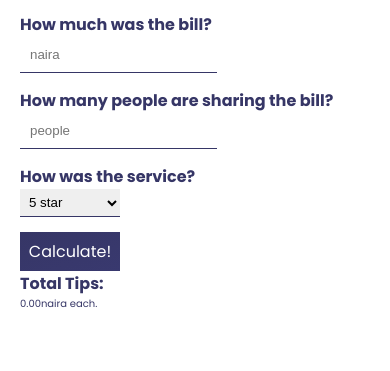
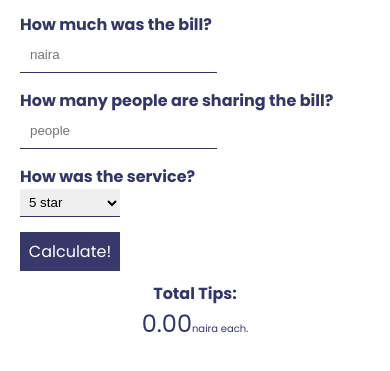
Before and after one commit to Abisola-Morohunfolu/tipsCalculator, a plain HTML site: page index.html in a window 390 px wide. Shown: the part 485-856 px from the top of the page. Drawn offline with nearby package versions, Linux system fonts and the light colour scheme.

Commit message:
made output text responsive

```diff
--- a/css/style.css
+++ b/css/style.css
@@ -13,6 +13,7 @@ body {
     box-sizing: border-box;
     color: #363666;
 }
+
 
 .img-container {
     text-align: center;
@@ -81,6 +82,15 @@ input {
     cursor: pointer;
 }
 
+.tip-container {
+    text-align: center;
+    padding: 1rem;
+}
+
+.tip-amount {
+    font-size: 2.4rem;
+}
+
 /* MEDIA QUERIES */
 
 @media screen and (min-width: 768px) {
@@ -100,6 +110,10 @@ input {
         font-size: 2.4rem;
         width: 15rem;
         margin-top: 2rem;
+    }
+
+    .tip-amount {
+        font-size: 3rem;
     }
 }
 
--- a/index.html
+++ b/index.html
@@ -10,10 +10,10 @@
     </head>
     <body>
         <div id="wrapper">
-            <div class="img-container col-8  animated fadeIn slower 2s">
+            <div class="img-container col-8">
                 <img src="./img/Illustration.svg" alt="Tips Calculator">
             </div><!--end of image div-->
-            <div class="form-container col-4 animated slideInRight slow 2.5s">
+            <div class="form-container col-4">
                 <h2 class="main-heading">
                     Tips Calculator
                 </h2>
```
